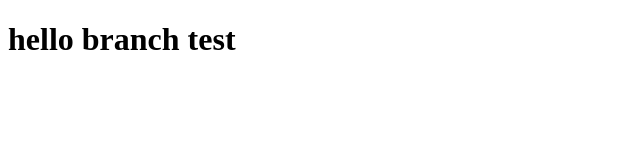
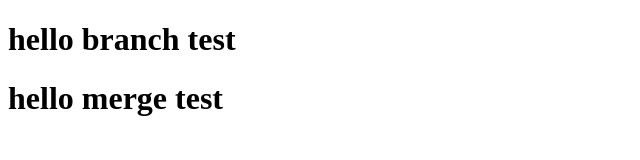
Before and after one commit to Asifcreative/demo-repo, a plain HTML site: page index.html in a window 1280 px wide. Shown: the whole page, without its empty margins (0-640 px from the left). Drawn offline with Linux system fonts and the light colour scheme.

Commit message:
merge test

```diff
--- a/index.html
+++ b/index.html
@@ -8,6 +8,7 @@
 </head>
 <body>
     <h1>hello branch test </h1>
+    <h1>hello merge test </h1>
 
 </body>
 </html>
```
